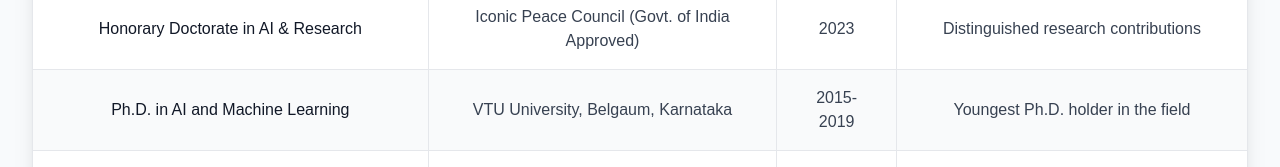
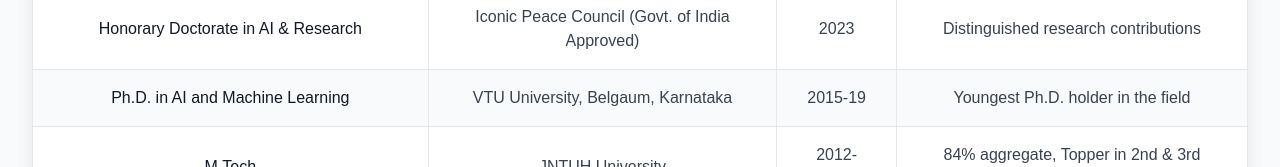
Before and after one commit to Sampathkumarvpatil/DrSampath, a React (Create React App) app in the folder frontend/: page /education in a window 1280 px wide. Shown: the part 785-952 px from the top of the page. Built offline with nearby package versions, Linux system fonts and the light colour scheme; a web font is replaced by a local one.

Commit message:
auto-commit for cfcd703b-cdb4-443a-9a4b-365fa5b16754

```diff
--- a/frontend/src/pages/Education.js
+++ b/frontend/src/pages/Education.js
@@ -24,7 +24,7 @@ const Education = () => {
     {
       degree: "Ph.D. in AI and Machine Learning",
       institution: "VTU University, Belgaum, Karnataka",
-      year: "2015-2019",
+      year: "2015-19",
       achievements: "Youngest Ph.D. holder in the field",
       icon: <FaGraduationCap className="text-primary-500 text-4xl" />,
     },
```
